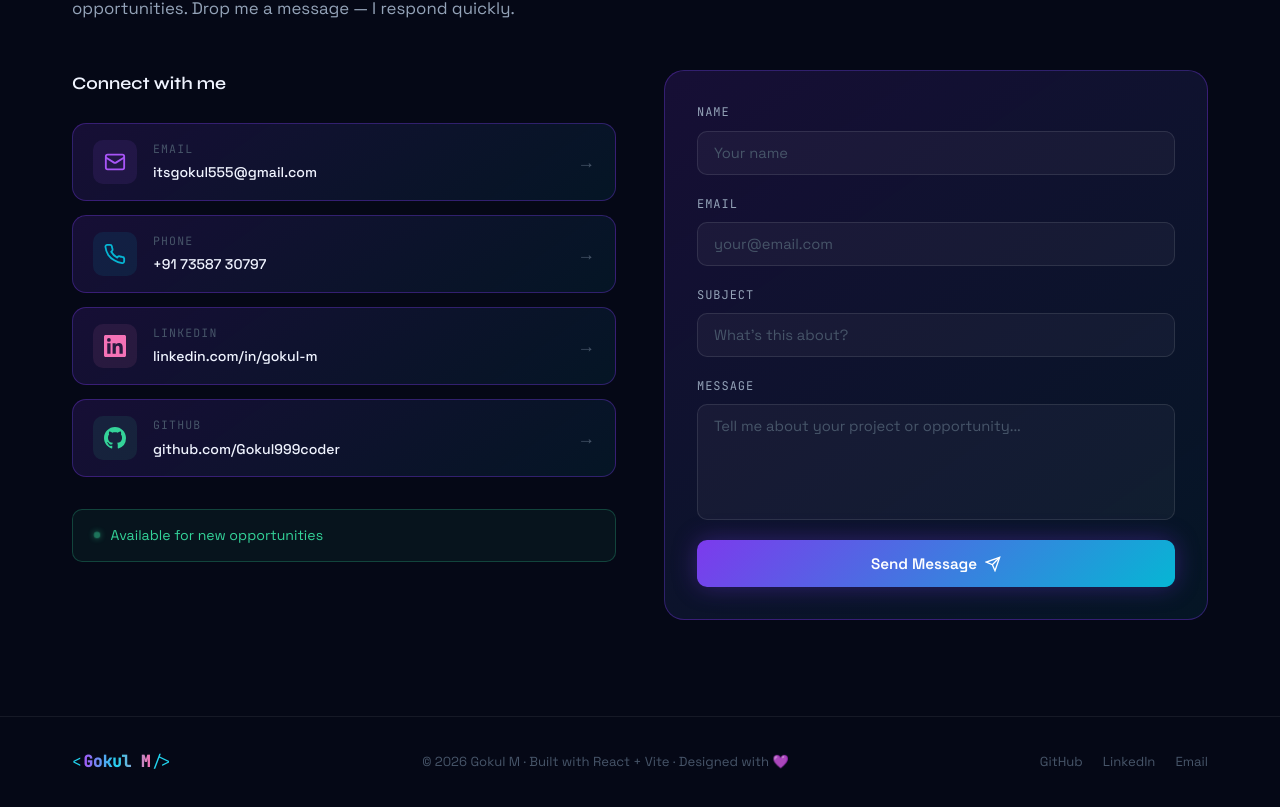
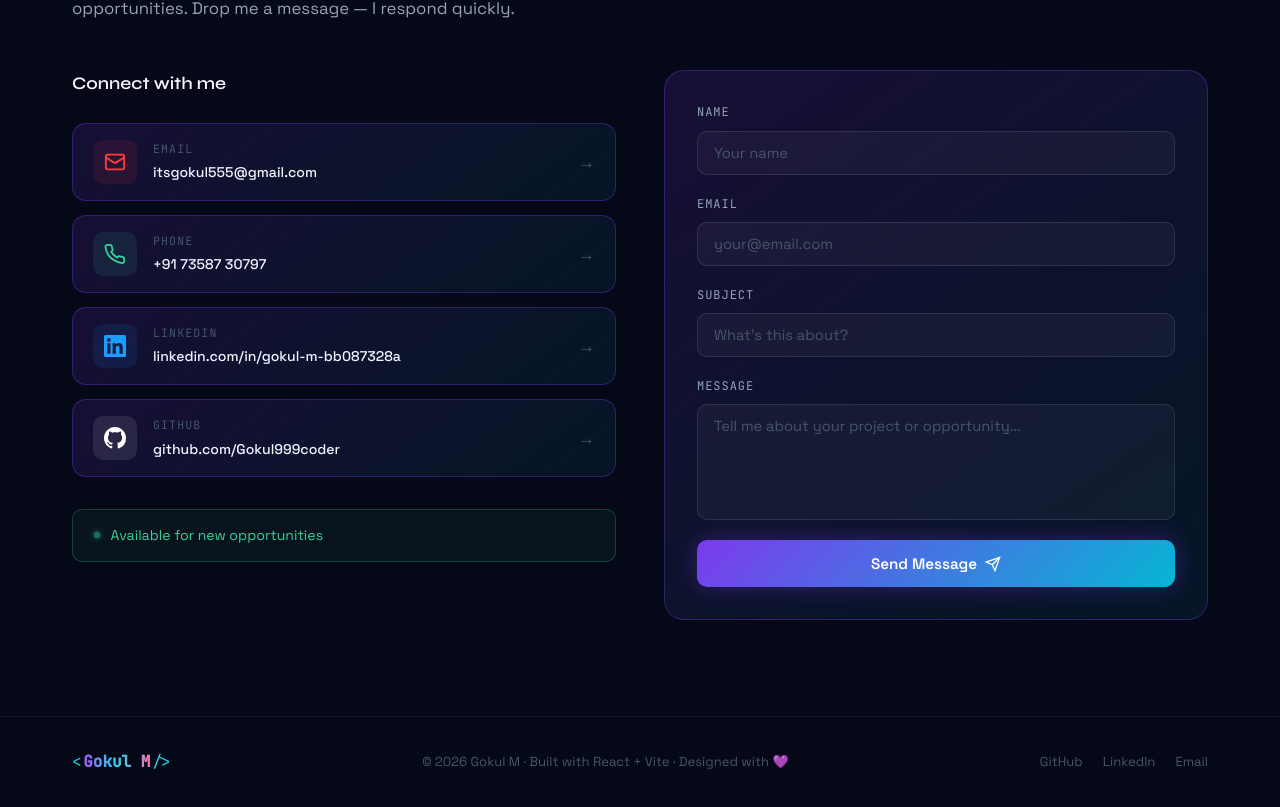
Before and after one commit to Gokul999coder/gokul-portfolio-frontend, a React (Vite) app: page / in a window 1280 px wide. Shown: the part 6902-7709 px from the top of the page. Built offline with nearby package versions, Linux system fonts and the light colour scheme.

Commit message:
alteration

```diff
--- a/src/components/Contact.jsx
+++ b/src/components/Contact.jsx
@@ -13,7 +13,7 @@ const CONTACT_LINKS = [
     label: 'Email',
     value: 'itsgokul555@gmail.com',
     href: 'mailto:itsgokul555@gmail.com',
-    color: '#a855f7',
+    color: '#ff3d3d',
   },
   {
     icon: (
@@ -24,7 +24,7 @@ const CONTACT_LINKS = [
     label: 'Phone',
     value: '+91 73587 30797',
     href: 'tel:+917358730797',
-    color: '#06b6d4',
+    color: '#34d399',
   },
   {
     icon: (
@@ -33,9 +33,9 @@ const CONTACT_LINKS = [
       </svg>
     ),
     label: 'LinkedIn',
-    value: 'linkedin.com/in/gokul-m',
-    href: 'https://linkedin.com/in/gokul-m',
-    color: '#f472b6',
+    value: 'linkedin.com/in/gokul-m-bb087328a',
+    href: 'https://www.linkedin.com/in/gokul-m-bb087328a/',
+    color: '#1b9cff',
   },
   {
     icon: (
@@ -46,7 +46,7 @@ const CONTACT_LINKS = [
     label: 'GitHub',
     value: 'github.com/Gokul999coder',
     href: 'https://github.com/Gokul999coder',
-    color: '#34d399',
+    color: '#ffffff',
   },
 ];
 
```
